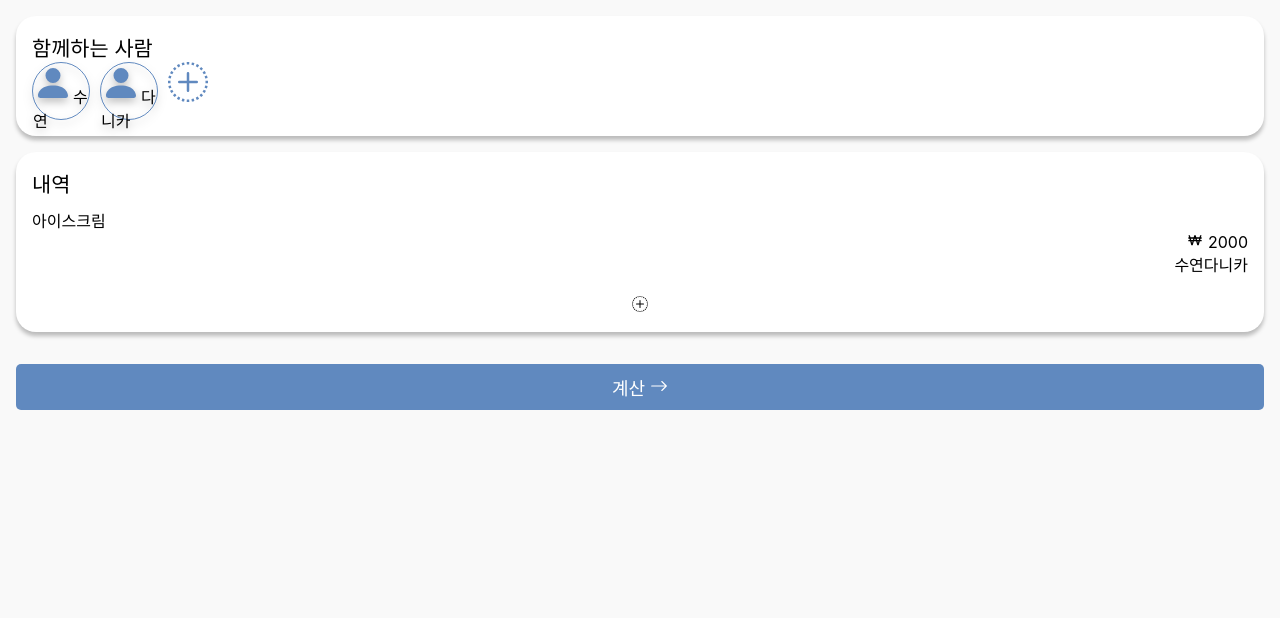
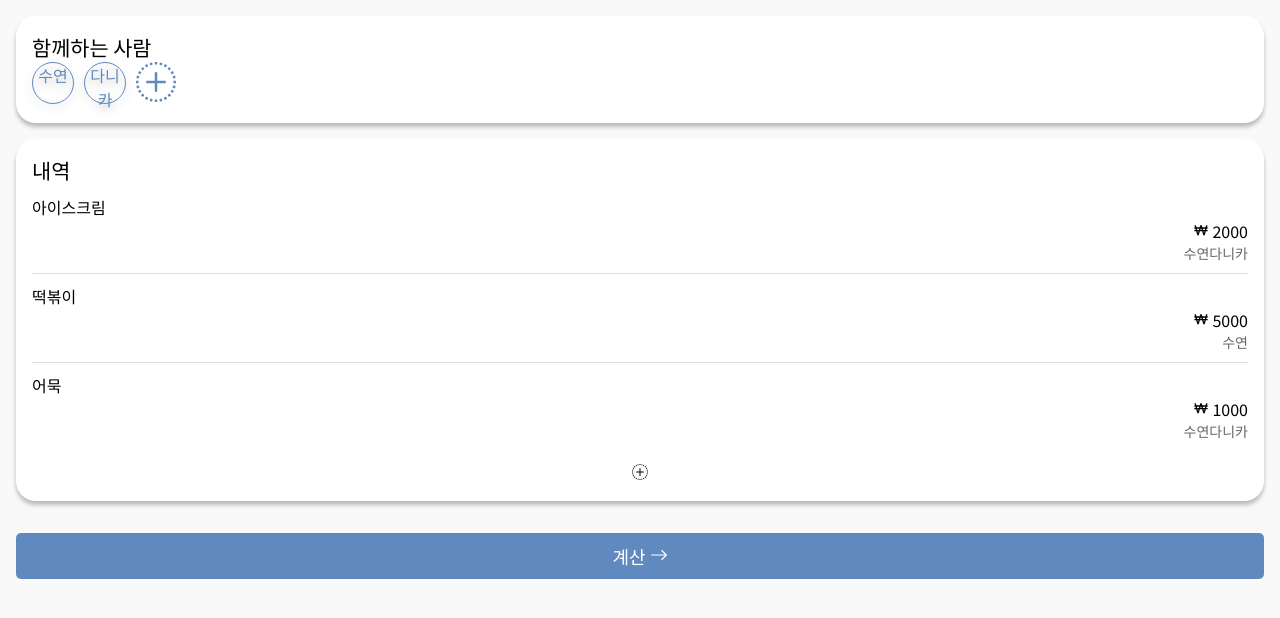
Before and after one commit to danikaaa/kkalssam, a React (Create React App) app: page / in a window 1280 px wide. Shown: the top 618 px of the page. Built offline with nearby package versions, Linux system fonts and the light colour scheme.

Commit message:
content ui

```diff
--- a/src/App.css
+++ b/src/App.css
@@ -1,3 +1,8 @@
+@import url(//fonts.googleapis.com/earlyaccess/notosanskr.css);
+* {
+ font-family: 'Noto Sans KR', sans-serif;
+}
+
 body{
   margin: 0;
   padding: 0;
--- a/src/components/ContentList.js
+++ b/src/components/ContentList.js
@@ -6,8 +6,12 @@ import '../styles/ContentTemplate.scss';
 const ContentList = () => {
 
     const [contents, setContents] = useState([
-        {idx: 1, product: '아이스크림', price:2000, users:['수연','다니카']}
+        {idx: 1, product: '아이스크림', price:2000, users:['수연','다니카']},
+        {idx: 2, product: '떡볶이', price:5000, users:['수연']},
+        {idx: 3, product: '어묵' , price:1000, users:['수연','다니카']}
     ]);
+
+
 
     return (
         <div className="ContentList">
--- a/src/components/UserList.js
+++ b/src/components/UserList.js
@@ -1,5 +1,5 @@
 import { useState } from "react";
-import { BsPlusCircleDotted, BsPersonFill } from "react-icons/bs";
+import { BsPlusCircleDotted } from "react-icons/bs";
 
 const UserList = () => {
 
@@ -13,7 +13,7 @@ const UserList = () => {
         <div className="UserList">
             <div className="title">함께하는 사람</div>
             <ul>
-                {users.map(user => (<li className="user-icon"><BsPersonFill />{user.name}</li>))}
+                {users.map(user => (<li className="user-icon">{user.name}</li>))}
                 <div><BsPlusCircleDotted /></div>
             </ul>
         </div>
--- a/src/styles/ContentTemplate.scss
+++ b/src/styles/ContentTemplate.scss
@@ -1,15 +1,32 @@
 .ContentList{
+
+
 
     .content-item{
         padding: 10px 0;
 
         .price{
             text-align: right;
+
         }
         .users{
             text-align: right;
+            font-size: 14px;
+            color: #666;
         }
     }
+
+
+    .content-item:nth-child(n){
+        border-bottom: 1px solid #ddd;
+    }
+    .content-item:first-child{
+        border-bottom: 1px solid #ddd;
+    }
+    .content-item:last-child{
+        border-bottom: none;
+    }
+
 
     .content-button{
         padding-top: 10px;
--- a/src/styles/UserTemplate.scss
+++ b/src/styles/UserTemplate.scss
@@ -4,12 +4,14 @@
         display: flex;
     }
     .user-icon{
+        color: #6089BF;
         margin-right: 10px;
-        width: 3.5rem;
-        height: 3.5rem;
+        width: 2.5rem;
+        height: 2.5rem;
         border: 1px solid #6089BF;
         border-radius: 50%;
         filter: drop-shadow(0px 4px 4px rgba(0, 0, 0, 0.25));
+        text-align: center;
     }
 
     svg{
```
Also changed, not shown: src/components/UserRegister.js (added).
